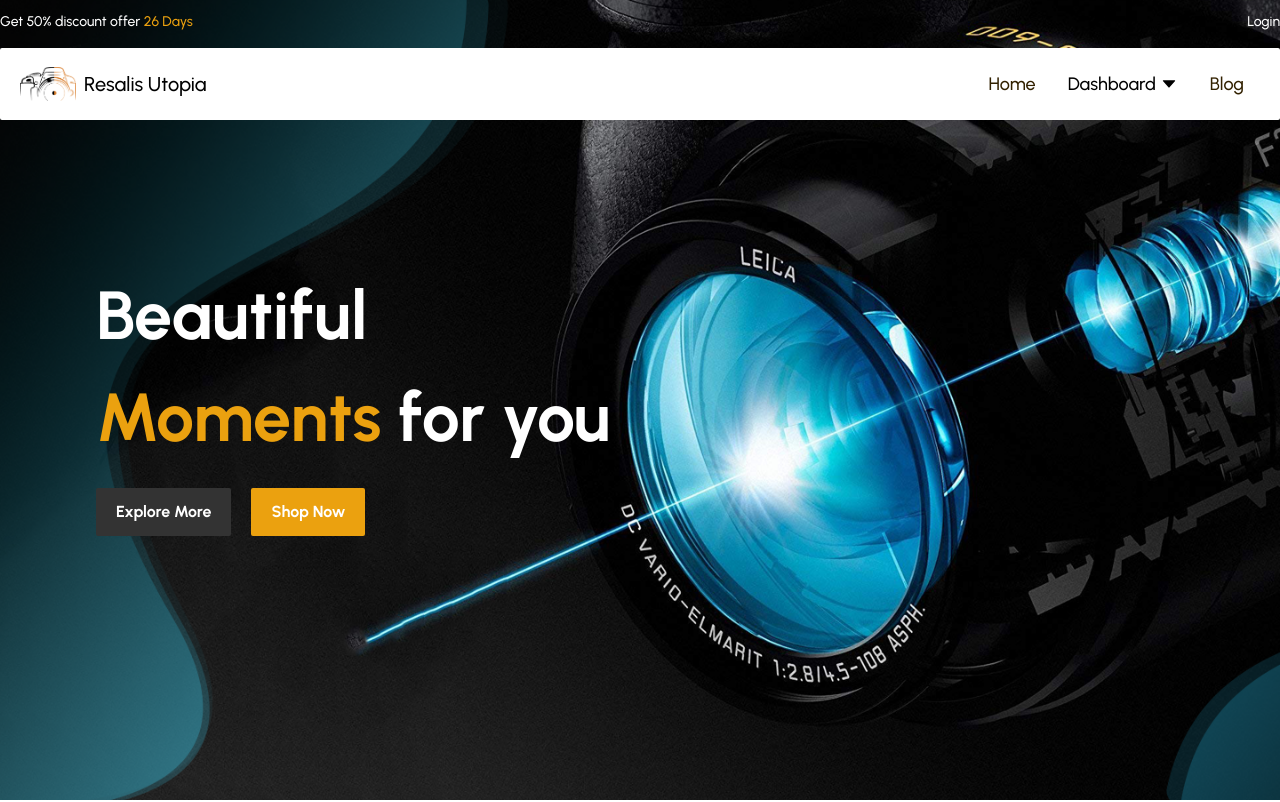
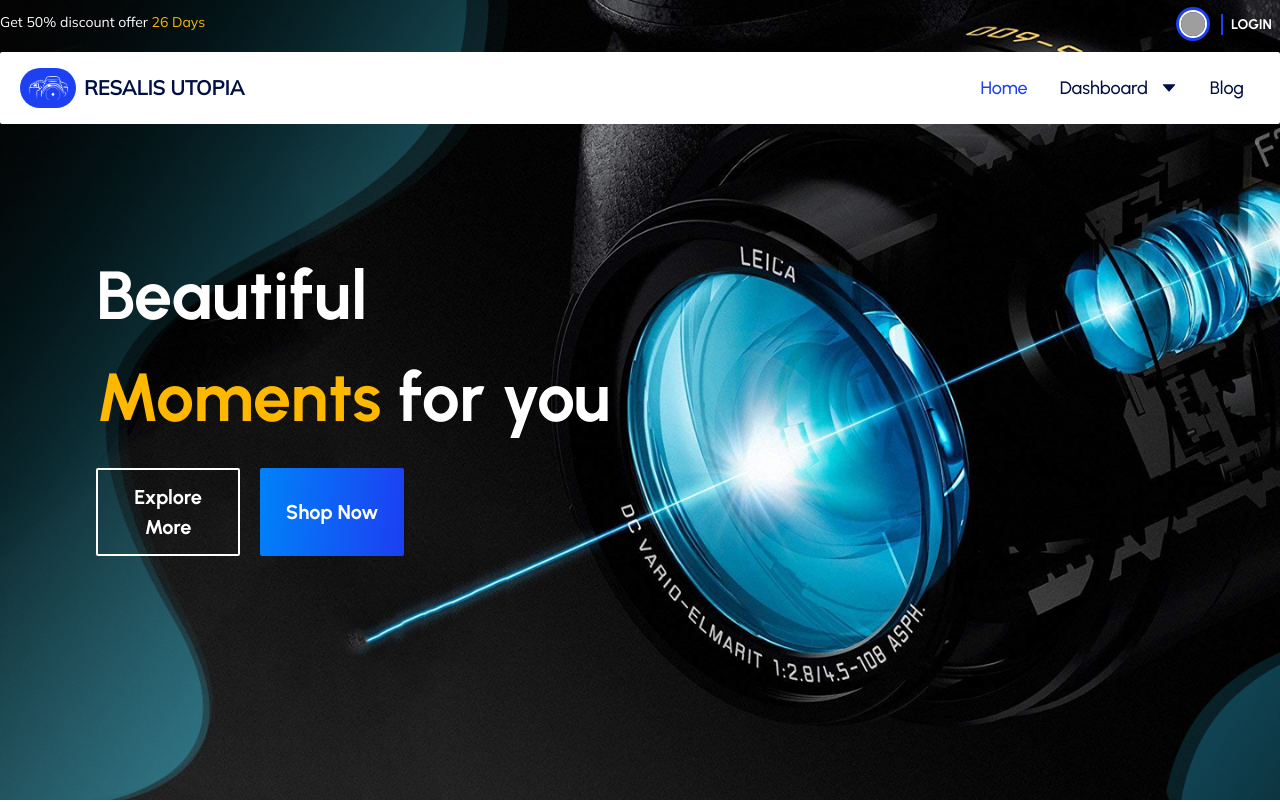
Before and after one commit to super-mela/resales-utopia-client, a React (Create React App) app: page / in a window 1280 px wide. Shown: the top 802 px of the page. Built offline with nearby package versions, Linux system fonts and the light colour scheme; grey boxes are pictures that could not be loaded.

Commit message:
refactor color, navbar

```diff
--- a/src/index.css
+++ b/src/index.css
@@ -4,10 +4,11 @@
 
 @layer components {
   .btn-primary {
-    @apply bg-primary text-white text-center px-5 py-3 font-bold text-[1rem] rounded-sm;
+    @apply px-5 py-3 w-36 font-urbanist font-semibold text-white text-[20px] rounded-sm;
+    background: linear-gradient(95.45deg, #0082f8 0.64%, #1c40f2 98.23%);
   }
   .btn-secondary {
-    @apply bg-secondary text-white px-5 py-3  text-center font-bold text-[1rem] rounded-sm;
+    @apply px-5 py-3 w-36 font-urbanist font-semibold text-white bg-transparent border-2 border-white text-[20px] rounded-sm hover:bg-primary;
   }
 }
 
--- /dev/null
+++ b/src/pages/Blog/Blog.jsx
@@ -0,0 +1,12 @@
+import React from "react";
+import TopBanner from "../../components/TopBanner/TopBanner";
+
+const Blog = () => {
+  return (
+    <div>
+      <TopBanner>Blog</TopBanner>
+    </div>
+  );
+};
+
+export default Blog;
--- a/src/pages/Home/Banner/Banner.jsx
+++ b/src/pages/Home/Banner/Banner.jsx
@@ -8,7 +8,7 @@
       style={{ backgroundImage: `url(${banner})` }}
     >
       <h1 className="font-bold text-[4.25em] text-white">
-        Beautiful <br /> <span className="text-primary">Moments</span> for you
+        Beautiful <br /> <span className="text-accent">Moments</span> for you
       </h1>
       <div className="flex gap-5 mt-5">
         <button className="btn-secondary">Explore More</button>
--- a/src/pages/shared/Header/Header.jsx
+++ b/src/pages/shared/Header/Header.jsx
@@ -1,7 +1,7 @@
 import React, { useEffect, useState } from "react";
 import { AiOutlineCaretDown } from "react-icons/ai";
 import { Link, NavLink } from "react-router-dom";
-import logo from "../../../assets/banner-img4.png";
+import logo from "../../../assets/logo.png";
 
 const Header = () => {
   // Navbar Scroll Effect
@@ -12,15 +12,32 @@
     });
   }, []);
 
+  // ActiveStyle
+  const activeClassName =
+    "text-primary bg-transparent border-b-2 lg:border-b-primary border-none";
+  const inActiveClassName =
+    "hover:text-primary hover:bg-transparent text-neutral";
+
   const menuItems = (
     <>
       <li>
-        <NavLink to={"/"} className="bg-transparent">
+        <NavLink
+          to={"/"}
+          end
+          className={({ isActive }) =>
+            isActive ? activeClassName : inActiveClassName
+          }
+        >
           Home
         </NavLink>
       </li>
       <li tabIndex={0}>
-        <NavLink to={"/dashboard"} className="flex gap-1 bg-transparent">
+        <NavLink
+          to={"/dashboard"}
+          className={({ isActive }) =>
+            isActive ? activeClassName : inActiveClassName
+          }
+        >
           Dashboard
           <AiOutlineCaretDown />
         </NavLink>
@@ -64,7 +81,14 @@
       </li>
 
       <li>
-        <NavLink className="bg-transparent">Blog</NavLink>
+        <NavLink
+          to={"/blog"}
+          className={({ isActive }) =>
+            isActive ? activeClassName : inActiveClassName
+          }
+        >
+          Blog
+        </NavLink>
       </li>
     </>
   );
@@ -72,20 +96,35 @@
     <div className="font-urbanist w-full absolute top-0 left-0 right-0">
       {/* top navigation */}
       <div className="flex justify-between text-sm text-white my-3 max-w-[1290px] mx-auto">
-        <p>
-          Get 50% discount offer <span className="text-primary">26 Days</span>
+        <p className="font-mulish font-medium text-[14px] leading-[21px]">
+          Get 50% discount offer <span className="text-accent">26 Days</span>
         </p>
-        <Link to={"/login"}>Login</Link>
+        <div className="flex gap-4 items-center">
+          <div className="avatar">
+            <div className="w-6 rounded-full ring ring-primary ring-offset-base-100 ring-offset-2">
+              <img src="https://placeimg.com/192/192/people" alt="profile" />
+            </div>
+          </div>
+
+          <Link
+            to={"/login"}
+            className="font-semibold leading-[21px] border-l-2 px-2 border-l-primary uppercase"
+          >
+            Login
+          </Link>
+        </div>
       </div>
+      {/* top navigation end */}
+
       {/* main navigations */}
       <div
-        className={`navbar min-h-[72px] z-10  h-[72px] bg-white text-black max-w-[1290px] mx-auto lg:rounded-sm px-5 mt-4 ${
+        className={`navbar min-h-[72px] z-10  h-[72px] bg-white max-w-[1290px] mx-auto lg:rounded-sm px-5 mt-4 text-neutral ${
           scroll && "fixed rounded-none top-[-20px] max-w-full"
         }`}
       >
         <div className="navbar-start w-full">
           <div className="dropdown">
-            <label tabIndex={0} className=" lg:hidden">
+            <label tabIndex={0} className="lg:hidden">
               <svg
                 xmlns="http://www.w3.org/2000/svg"
                 className="h-5 w-5"
@@ -109,8 +148,12 @@
               {menuItems}
             </ul>
           </div>
-          <Link className="text-xl flex gap-2 items-center">
-            <img src={logo} alt="logo" className="w-14" />
+          <Link className="flex gap-2 items-center font-mulish uppercase text-xl font-bold">
+            <img
+              src={logo}
+              alt="logo"
+              className="w-14 bg-primary rounded-full p-2"
+            />
             Resalis Utopia
           </Link>
         </div>
@@ -120,9 +163,6 @@
             {menuItems}
           </ul>
         </div>
-        {/* <div className="navbar-end">
-          <Link className="btn">Get started</Link>
-        </div> */}
       </div>
     </div>
   );
--- a/tailwind.config.js
+++ b/tailwind.config.js
@@ -5,10 +5,12 @@
     themes: [
       {
         resalesUtopia: {
-          primary: "#EBA10F",
-          secondary: "#333333",
-          accent: "#001042",
-          "resales-bg-primary": "#f6f6f6",
+          primary: "#1c40f2",
+          secondary: "#0082F8",
+
+          accent: "#ffb800",
+
+          neutral: "#001042",
         },
       },
     ],
```
Also changed, not shown: src/routes/publicRoutes/routes.js (+7 -1 lines).
